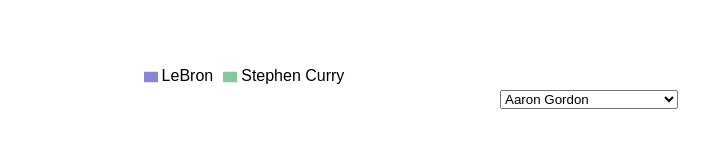
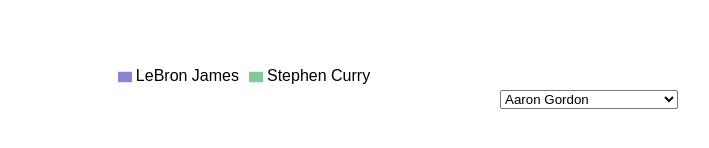
Before and after one commit to KanteLabs/d3-examples, a React (Create React App) app in the folder client/: page / in a window 1280 px wide. Shown: the part 410-558 px from the top of the page, without its empty margins (51-760 px from the left). Built offline with nearby package versions, Linux system fonts and the light colour scheme.

Commit message:
can render a radar chart and change selected player

```diff
--- a/client/src/components/RadarChart.jsx
+++ b/client/src/components/RadarChart.jsx
@@ -60,7 +60,7 @@
                 <PolarGrid />
                 <PolarAngleAxis dataKey="category" />
                 <PolarRadiusAxis angle={30} domain={[0, 13]} />
-                <Radar name="LeBron" dataKey="player_one" stroke="#8884d8" fill="#8884d8" fillOpacity={0.6} dot/>
+                <Radar name="LeBron James" dataKey="player_one" stroke="#8884d8" fill="#8884d8" fillOpacity={0.6} dot/>
                 <Radar name={this.state.currentPlayer.toString()} dataKey="player_two" stroke="#82ca9d" fill="#82ca9d" fillOpacity={0.6} dot/>
                 <Legend />
                 <Tooltip />
```
